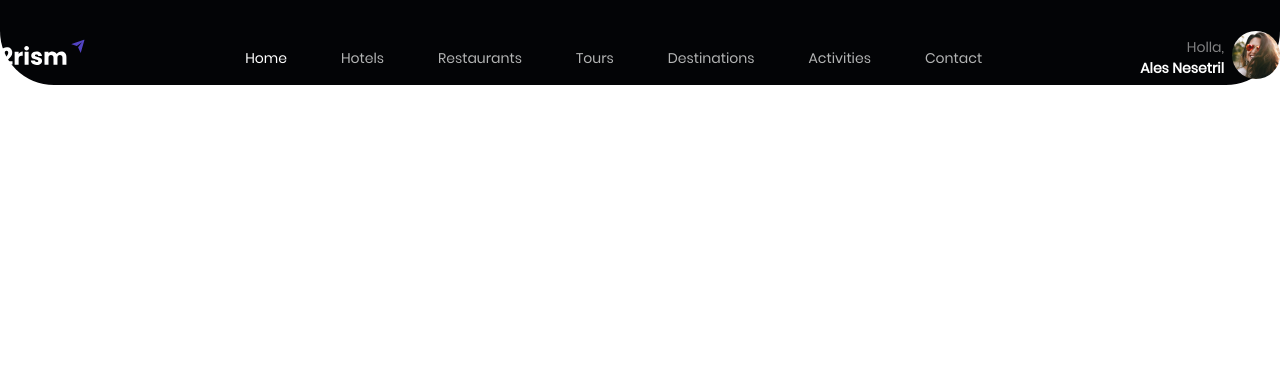
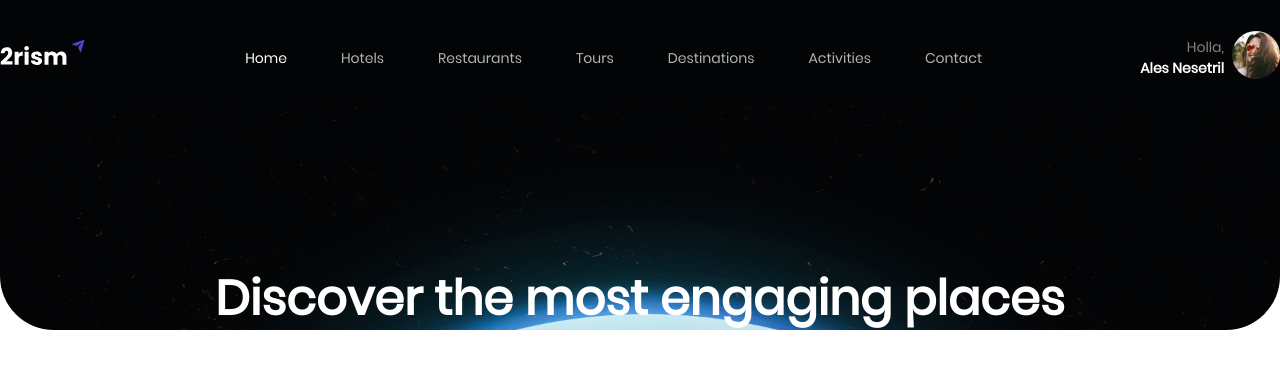
Before and after one commit to Sepelire/travelDesignTemplate, a plain HTML site: page index.html in a window 1280 px wide. Drawn offline with Linux system fonts and the light colour scheme; files whose address does not match are found by name.

Commit message:
feat: Add "header__title"

```diff
--- a/index.html
+++ b/index.html
@@ -33,7 +33,7 @@
           </div>
         </div>
       </nav>
-
+      <h1 class="title header__title">Discover the most engaging places</h1>
     </div>
   </header>
 </body>
--- a/styles.css
+++ b/styles.css
@@ -17,6 +17,9 @@
   font-family: 'Poppins', "Times New Roman", serif;
 }
 
+.title {
+}
+
 .header {
   padding-top: 31px;
   background-image: url(img/header__bg.png);
@@ -29,6 +32,9 @@
   margin: 0 auto;
   max-width: 1376px;
   max-height: 800px;
+  display: flex;
+  flex-direction: column;
+  align-items: center;
   font-size: 14px;
   line-height: 21px;
   color: #fff;
@@ -43,6 +49,7 @@
 }
 
 .nav {
+  width: 100%;
   display: flex;
   justify-content: space-between;
   align-items: center;
@@ -93,3 +100,10 @@
   height: 48px;
   border-radius: 24px;
 }
+
+.header__title {
+  padding-top: 183px;
+  font-size: 48px;
+  font-weight: 600;
+  line-height: 62px;
+}
```
